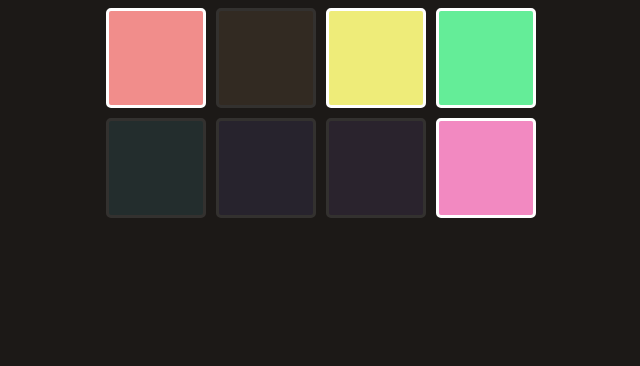
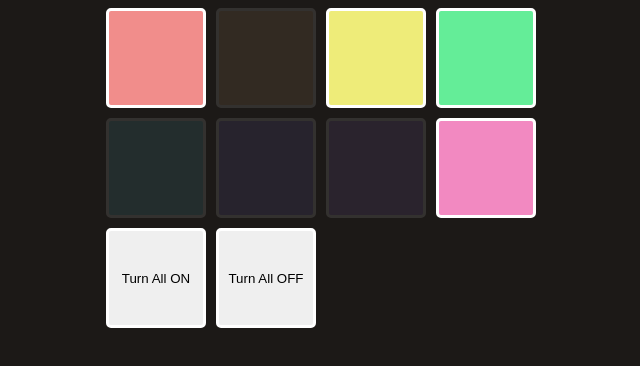
Before and after one commit to nishisurti2608/sound-pads, a React (Vite) app: page / in a window 1280 px wide. Shown: the top 366 px of the page, without its empty margins (319-959 px from the left). Built offline with nearby package versions, Linux system fonts and the light colour scheme.

Commit message:
complete challange #7

```diff
--- a/App.jsx
+++ b/App.jsx
@@ -11,6 +11,15 @@ export default function App() {
         }))
     }
 
+    function turnOnAll(){
+        setPads((prevPads) => prevPads.map((item) => {return {...item, on: true}}))
+    }
+
+    function turnOffAll(){
+        setPads((prevPads) => prevPads.map((item) => {return {...item, on: false}}))
+    }
+
+
     const buttonElements = pads.map(pad => (
         <Pad id={pad.id} toggle={toggle} isOn={pad.on} color={pad.color} key={pad.id} />
     ))
@@ -20,6 +29,8 @@ export default function App() {
         <main>
             <div className="pad-container">
                 {buttonElements}
+            <button className="on" onClick={turnOnAll}>Turn All ON</button>
+            <button className="on" onClick={turnOffAll}>Turn All OFF</button>
             </div>
         </main>
     )
```
Also changed, not shown: 1 other file (tests, documents, lock files or other folders).
